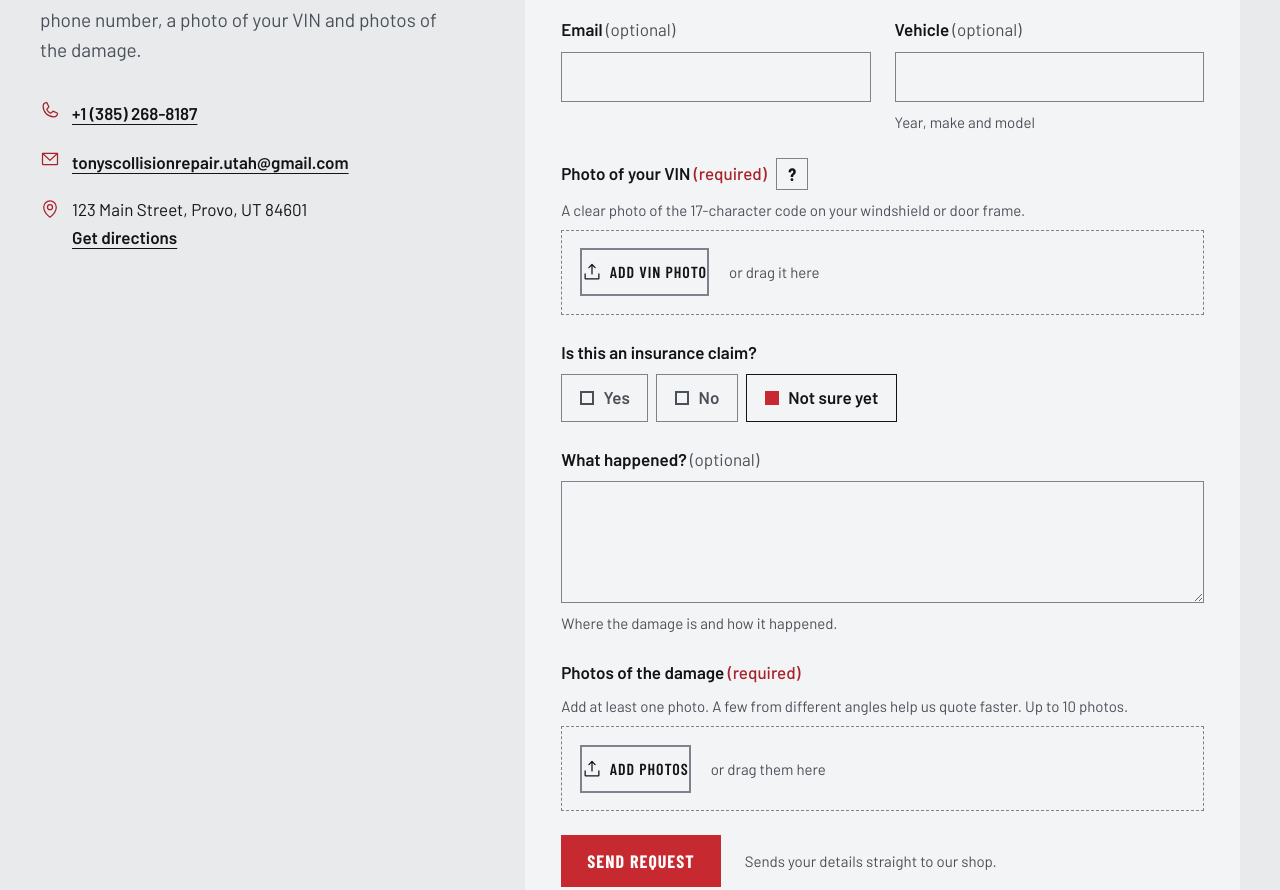
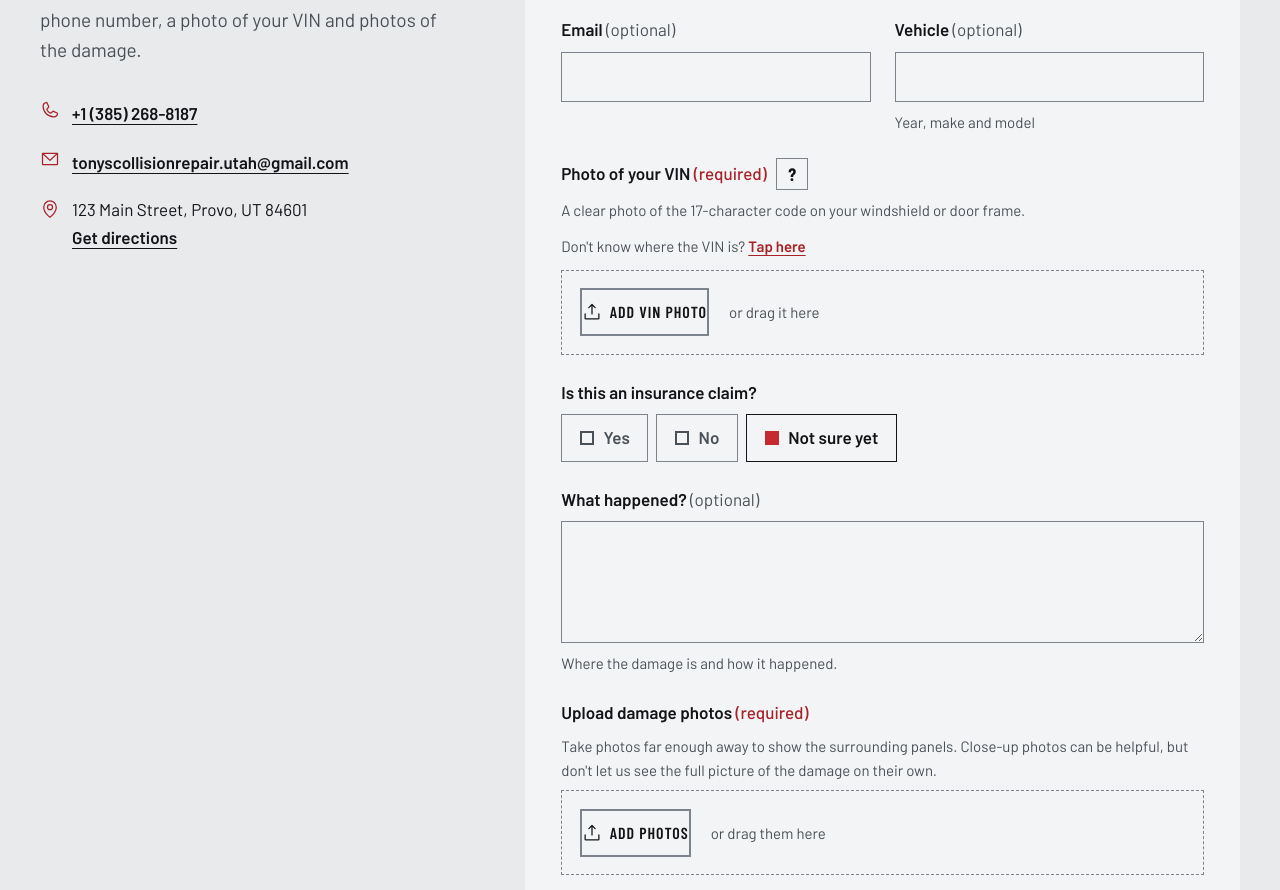
Before and after one commit to Erick-Ramirez0472/Tonys-Collision-Repair, a plain HTML site: page index.html in a window 1280 px wide. Shown: the part 4268-5158 px from the top of the page. Drawn offline with Linux system fonts and the light colour scheme.

Commit message:
Update damage photo description and add VIN "Tap here" note
- Damage photos field: new heading and guidance to show surrounding panels
- "Don't know where the VIN is? Tap here" opens the VIN location diagram,
  kept in sync with the ? button

Co-Authored-By: Claude Opus 5.5 <noreply@anthropic.com>

```diff
--- a/css/styles.css
+++ b/css/styles.css
@@ -242,6 +242,8 @@ main:focus{outline:none}
 .help-btn{display:inline-grid;place-items:center;width:32px;height:32px;padding:0;flex:none;background:transparent;color:var(--text);border:1px solid var(--line);font:700 1.125rem/1 var(--display);cursor:pointer;transition:background-color .2s var(--ease),border-color .2s var(--ease),color .2s var(--ease)}
 .help-btn:hover{border-color:var(--text);background:var(--s1)}
 .help-btn[aria-expanded=true]{background:var(--red);border-color:var(--red);color:var(--on-red)}
+.link-btn{padding:.25rem 0;background:none;border:0;color:var(--red-tx);font:inherit;font-weight:600;text-decoration:underline;text-underline-offset:.2em;cursor:pointer}
+.link-btn:hover{color:var(--text)}
 .vin__help{display:grid;grid-template-columns:minmax(0,5fr) minmax(0,6fr);gap:1.25rem;align-items:center;padding:1rem;background:var(--s1);border-left:3px solid var(--red)}
 .vin__help[hidden]{display:none}
 @media (prefers-reduced-motion:no-preference){.vin__help:not([hidden]){animation:claimIn .3s var(--ease)}}
--- a/index.html
+++ b/index.html
@@ -270,6 +270,7 @@
               </button>
             </div>
             <p class="hint" id="h-vin">A clear photo of the 17-character code on your windshield or door frame.</p>
+            <p class="hint">Don't know where the VIN is? <button class="link-btn" type="button" id="vin-help-link" aria-expanded="false" aria-controls="vin-help">Tap here</button></p>
             <div class="vin__help" id="vin-help" hidden>
               <figure class="vin__fig">
                 <img src="assets/img/vin-location.png" width="700" height="597" loading="lazy" decoding="async"
@@ -330,8 +331,8 @@
           </div>
 
           <div class="field upload" data-upload="damage" data-max="10" data-docs="false">
-            <span class="label" id="l-damage">Photos of the damage <span class="req">(required)</span></span>
-            <p class="hint" id="h-damage">Add at least one photo. A few from different angles help us quote faster. Up to 10 photos.</p>
+            <span class="label" id="l-damage">Upload damage photos <span class="req">(required)</span></span>
+            <p class="hint" id="h-damage">Take photos far enough away to show the surrounding panels. Close-up photos can be helpful, but don't let us see the full picture of the damage on their own.</p>
             <div class="drop">
               <input class="vh" id="f-damage" type="file" required aria-required="true" multiple accept="image/jpeg,image/png,image/webp,image/heic,image/heif,.heic,.heif" aria-labelledby="l-damage" aria-describedby="h-damage">
               <label class="btn btn--line drop__btn" for="f-damage">
--- a/js/main.js
+++ b/js/main.js
@@ -67,7 +67,7 @@
   const list = $('#err-list');
   const status = $('#status');
   const submit = $('#submit');
-  const labels = { name: 'Name', phone: 'Phone', email: 'Email', vin: 'VIN photo', estimate: 'Insurance estimate', damage: 'Photos of the damage' };
+  const labels = { name: 'Name', phone: 'Phone', email: 'Email', vin: 'VIN photo', estimate: 'Insurance estimate', damage: 'Damage photos' };
   // Required uploads: what to say when one is missing
   const needFiles = {
     vin: 'Add a photo of your VIN.',
@@ -233,14 +233,18 @@
   const active = () => uploaders.filter(u => !u.root.hidden);
   const totalBytes = () => uploaders.reduce((s, u) => s + u.files.reduce((t, f) => t + f.file.size, 0), 0);
 
-  // VIN help: the "?" button shows the location diagram only when the customer asks for it.
-  // Disclosure pattern: aria-expanded on the button, Escape closes and returns focus.
-  const vinBtn = $('#vin-help-btn');
+  // VIN help: the "?" button and the "Tap here" link show the location diagram only when asked for.
+  // Disclosure pattern: aria-expanded on both toggles, Escape closes and returns focus to the one used.
+  const vinToggles = [$('#vin-help-btn'), $('#vin-help-link')];
   const vinHelp = $('#vin-help');
-  const setVinHelp = open => { vinBtn.setAttribute('aria-expanded', String(open)); vinHelp.hidden = !open; };
-  vinBtn.addEventListener('click', () => setVinHelp(vinHelp.hidden));
-  [vinBtn, vinHelp].forEach(el => el.addEventListener('keydown', e => {
-    if (e.key === 'Escape' && !vinHelp.hidden) { e.stopPropagation(); setVinHelp(false); vinBtn.focus(); }
+  let vinOpener = vinToggles[0];
+  const setVinHelp = open => {
+    vinToggles.forEach(b => b.setAttribute('aria-expanded', String(open)));
+    vinHelp.hidden = !open;
+  };
+  vinToggles.forEach(b => b.addEventListener('click', () => { vinOpener = b; setVinHelp(vinHelp.hidden); }));
+  [...vinToggles, vinHelp].forEach(el => el.addEventListener('keydown', e => {
+    if (e.key === 'Escape' && !vinHelp.hidden) { e.stopPropagation(); setVinHelp(false); vinOpener.focus(); }
   }));
 
   // Insurance estimate: reveal its upload spot when the customer says this is a claim
```
